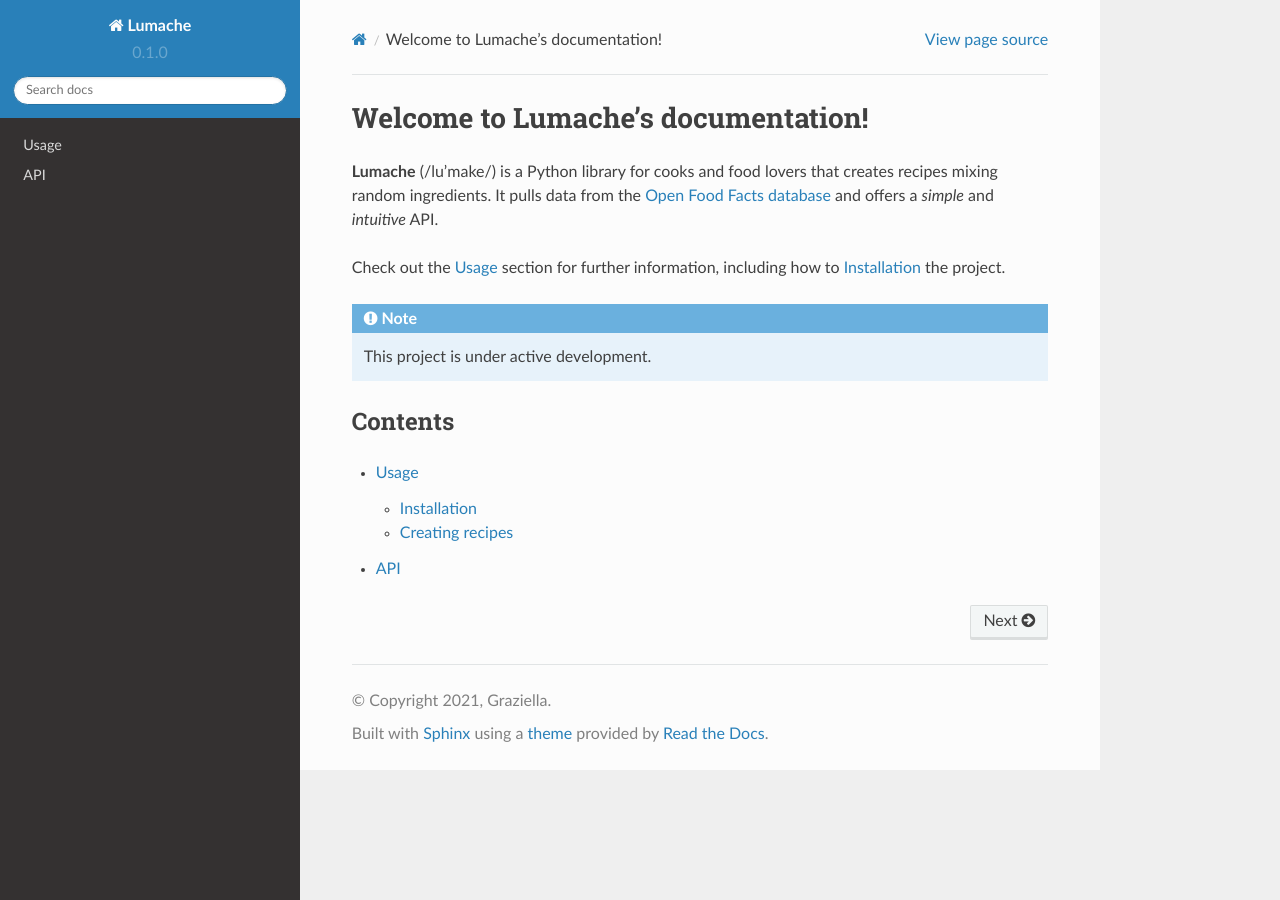
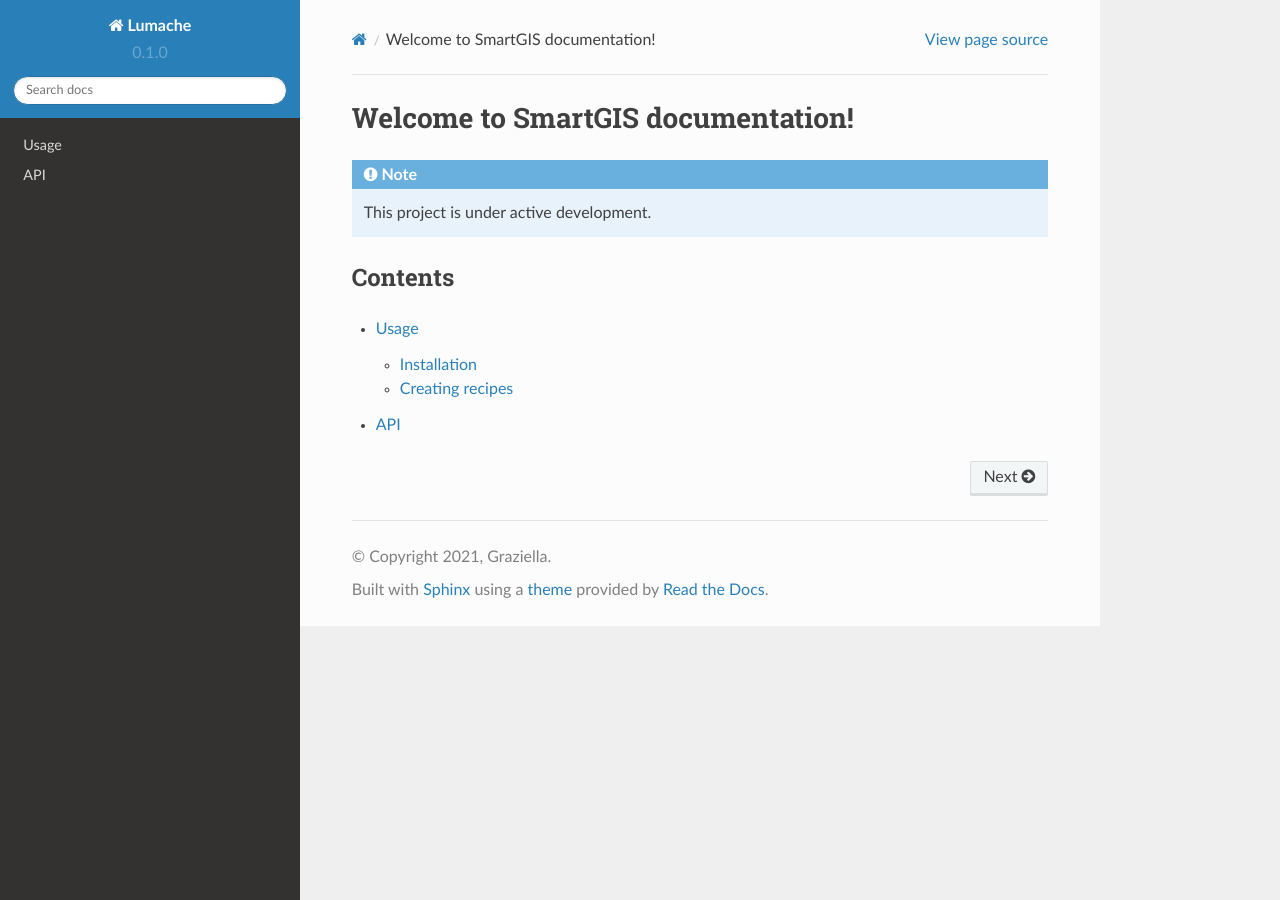
Before and after one commit to aprojanos/smartgis-tutorial, a Sphinx documentation site: the page built from docs/source/index.rst, in a window 1280 px wide. Built offline with Sphinx 7.4.7 and the Read the Docs theme 2.0.0, drawn with Linux system fonts in a browser that asks for light colours.

Commit message:
Update index.rst
test index page

```diff
--- a/docs/source/index.rst
+++ b/docs/source/index.rst
@@ -1,13 +1,6 @@
-Welcome to Lumache's documentation!
+Welcome to SmartGIS documentation!
 ===================================
 
-**Lumache** (/lu'make/) is a Python library for cooks and food lovers
-that creates recipes mixing random ingredients.
-It pulls data from the `Open Food Facts database <https://world.openfoodfacts.org/>`_
-and offers a *simple* and *intuitive* API.
-
-Check out the :doc:`usage` section for further information, including
-how to :ref:`installation` the project.
 
 .. note::
 
```
